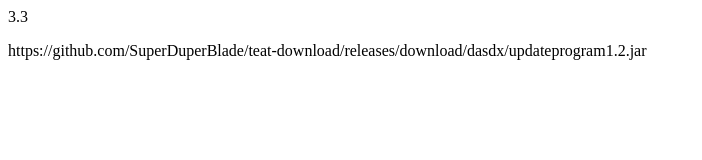
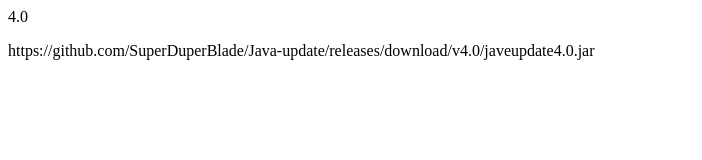
Before and after one commit to SuperDuperBlade/SuperDuperBlade.github.io, a plain HTML site: page yes.html in a window 1280 px wide. Shown: the full height of the page, 0-702 px from the left. Drawn offline with Linux system fonts and the light colour scheme.

Commit message:
Update yes.html

```diff
--- a/yes.html
+++ b/yes.html
@@ -1,6 +1,6 @@
 <html>
 <body>
-<p>3.3</p>
-<p> https://github.com/SuperDuperBlade/teat-download/releases/download/dasdx/updateprogram1.2.jar </p>
+<p>4.0</p>
+<p>https://github.com/SuperDuperBlade/Java-update/releases/download/v4.0/javeupdate4.0.jar</p>
 </body>
 </html>
```
